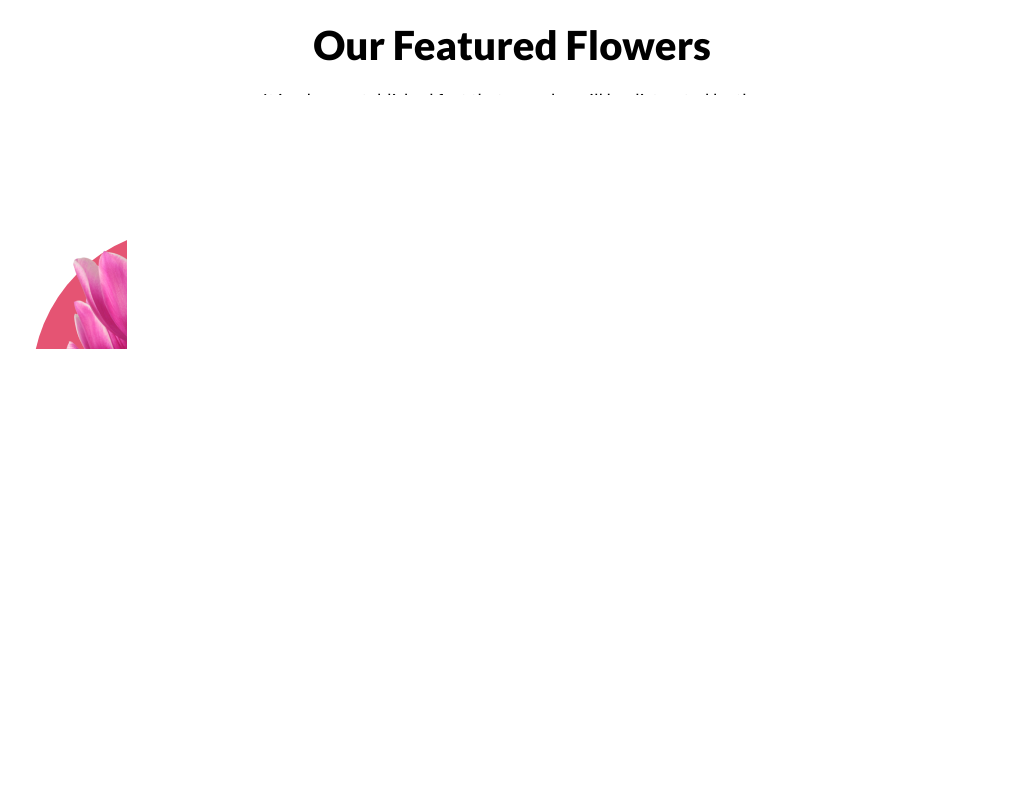
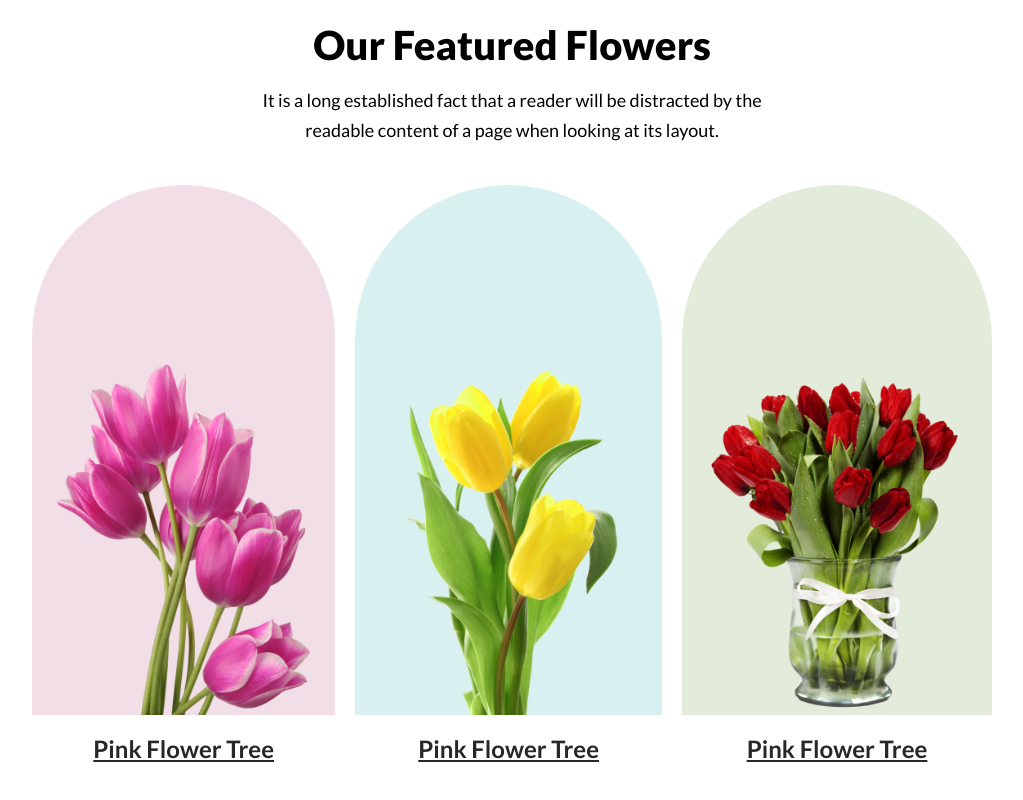
Before and after one commit to debashis6600/flower-shop-website, a plain HTML site: page index.html in a window 1280 px wide. Shown: the part 922-1722 px from the top of the page, without its empty margins (128-1151 px from the left). Drawn offline with Linux system fonts and the light colour scheme.

Commit message:
added my flower

```diff
--- a/index.html
+++ b/index.html
@@ -32,19 +32,19 @@
             </div>
             <div class="section-content">
                 <div class="flower">
-                    <div class="flower-img">
+                    <div class="flower-img pink">
                         <img src="images/pngwing 6.png" alt="coming soon">
                     </div>
                     <p>Pink Flower Tree</p>
                 </div>
                 <div class="flower">
-                    <div class="flower-img">
+                    <div class="flower-img blue">
                         <img src="images/pngwing 7.png" alt="coming soon">
                     </div>
                     <p>Pink Flower Tree</p>
                 </div>
                 <div class="flower">
-                    <div class="flower-img">
+                    <div class="flower-img green">
                         <img src="images/pngwing 8.png" alt="coming soon">
                     </div>
                     <p>Pink Flower Tree</p>
--- a/styles/styles.css
+++ b/styles/styles.css
@@ -26,7 +26,7 @@ header {
     font-family: Lato;
     font-size: 60px;
     font-style: normal;
-    font-weight: 800;
+    font-weight: 800px;
     line-height: normal;
 }
 
@@ -81,7 +81,7 @@ button:hover {
 }
 
 #featured {
-    padding: 100px 0;
+    padding: 100px 0px;
 }
 
 .section-content {
@@ -94,4 +94,36 @@ button:hover {
 .flower-img {
     background-color: #E55473;
     border-radius: 300px 300px 0px 0px;
+    padding: 30px 25px 0px;
+    display: flex;
+    height: 500px;
+    align-items: end;
 }
+
+.section-content .flower .flower-img img {
+    width: 100%;
+}
+
+.pink {
+    background: rgba(167, 33, 98, 0.15);
+}
+
+.blue {
+    background-color: rgba(5, 151, 160, 0.15);
+}
+
+.green {
+    background: rgba(71, 125, 17, 0.15);
+}
+
+.flower p {
+    color: #272727;
+    text-align: center;
+    margin-top: 16px;
+    font-size: 24px;
+    font-style: normal;
+    font-weight: 700;
+    line-height: 35px;
+    /* 145.833% */
+    text-decoration-line: underline;
+}
```
